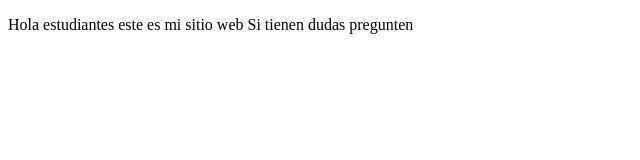
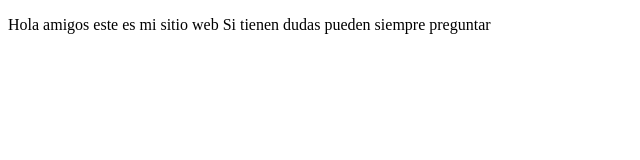
Before and after one commit to juanguri1/proyectoDemoCursoPrework, a plain HTML site: page index.html in a window 1280 px wide. Shown: the whole page, without its empty margins (0-640 px from the left). Drawn offline with Linux system fonts and the light colour scheme.

Commit message:
cambios en la descripción

```diff
--- a/index.html
+++ b/index.html
@@ -8,8 +8,8 @@
 </head>
 <body>
     <p>
-        Hola estudiantes este es mi sitio web
-        Si tienen dudas pregunten
+        Hola amigos  este es mi sitio web
+        Si tienen dudas pueden siempre preguntar
 
     </p>
 </body>
```
